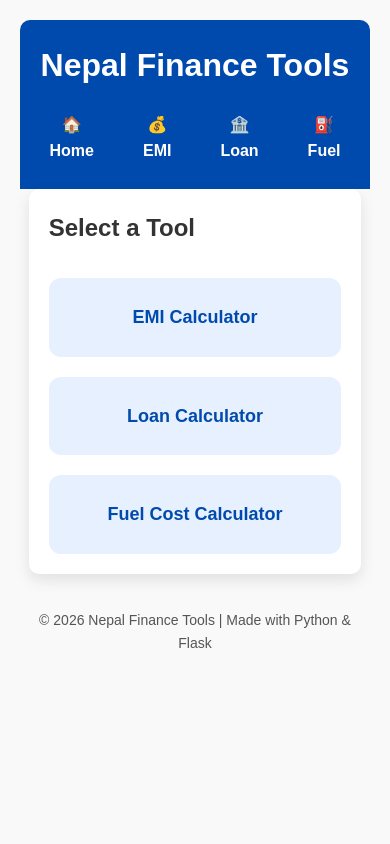
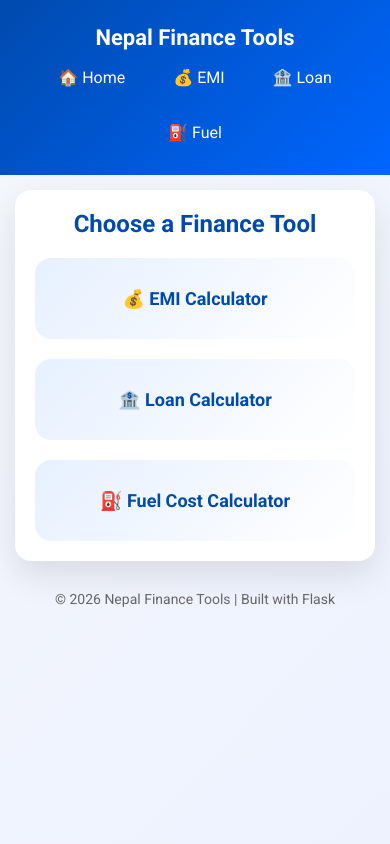
Before and after one commit to Sawbean/nepal-finance-tools, a Flask app: page / in a window 390 px wide. Run offline with Flask 3, Linux system fonts and the light colour scheme.

Commit message:
Modern UI, mobile support, animations, improved homepage

```diff
--- a/app.py
+++ b/app.py
@@ -1,4 +1,4 @@
-from flask import Flask, render_template
+from flask import Flask, render_template, request
 
 app = Flask(__name__)
 
@@ -6,16 +6,10 @@ app = Flask(__name__)
 def home():
     return render_template("index.html")
 
-from flask import request
-
 @app.route("/emi", methods=["GET", "POST"])
 def emi():
-    emi_value = None
-    total_payment = None
-    total_interest = None
-    principal = None
-    rate = None
-    years = None
+    emi_value = total_payment = total_interest = None
+    principal = rate = years = None
 
     if request.method == "POST":
         principal = float(request.form["principal"])
@@ -42,16 +36,11 @@ def emi():
         rate=rate,
         years=years
     )
+
 @app.route("/loan", methods=["GET", "POST"])
 def loan():
-    emi_value = None
-    total_payment = None
-    total_interest = None
-    principal = None
-    down_payment = None
-    principal_after_down = None
-    rate = None
-    years = None
+    emi_value = total_payment = total_interest = None
+    principal = down_payment = principal_after_down = rate = years = None
 
     if request.method == "POST":
         principal = float(request.form["principal"])
@@ -85,10 +74,7 @@ def loan():
 
 @app.route("/fuel", methods=["GET", "POST"])
 def fuel():
-    total_cost = None
-    distance = None
-    mileage = None
-    price = None
+    total_cost = distance = mileage = price = None
 
     if request.method == "POST":
         distance = float(request.form["distance"])
@@ -104,8 +90,5 @@ def fuel():
         price=price
     )
 
-
-
-
 if __name__ == "__main__":
     app.run(debug=True)
--- a/static/style.css
+++ b/static/style.css
@@ -1,200 +1,117 @@
-/* Global Reset */
+/* RESET */
 * {
     margin: 0;
     padding: 0;
     box-sizing: border-box;
-    font-family: 'Arial', sans-serif;
+    font-family: 'Roboto', sans-serif;
 }
 
-/* Body and container */
+/* BODY */
 body {
-    background-color: #f9f9f9;
+    background: linear-gradient(135deg, #f4f7fb, #eef2ff);
     color: #333;
-    line-height: 1.6;
-    padding: 20px;
+    min-height: 100vh;
 }
 
-.container {
-    max-width: 800px;
-    margin: auto;
-    background-color: #fff;
-    padding: 25px 30px;
-    border-radius: 10px;
-    box-shadow: 0 6px 15px rgba(0,0,0,0.1);
+/* HEADER */
+header {
+    background: linear-gradient(135deg, #004aad, #0066ff);
+    color: white;
+    padding: 25px 15px;
+    text-align: center;
 }
 
-/* Header */
-header {
-    background-color: #004aad;
-    color: white;
-    text-align: center;
-    padding: 20px;
-    border-radius: 10px 10px 0 0;
+header h1 {
+    font-size: 28px;
+    margin-bottom: 10px;
 }
 
-h1, h2 {
-    margin-bottom: 15px;
+/* NAV */
+nav {
+    display: flex;
+    justify-content: center;
+    gap: 20px;
+    flex-wrap: wrap;
 }
 
-/* Navigation links */
-nav {
-    margin-top: 10px;
-    display: flex;
-    justify-content: center;
-    gap: 25px;
-}
-
-/* Navigation links */
 nav a {
+    color: white;
     text-decoration: none;
-    color: white;
-    font-weight: bold;
-    padding: 6px 12px;
-    border-radius: 6px;
-    transition: background-color 0.3s, color 0.3s;
+    font-weight: 500;
+    padding: 8px 14px;
+    border-radius: 20px;
+    transition: all 0.3s ease;
 }
 
 nav a:hover {
-    background-color: rgba(255, 255, 255, 0.2);
-    color: #ffd700;
+    background: rgba(255,255,255,0.25);
+    transform: translateY(-2px);
 }
 
-/* Forms */
-form label {
-    display: block;
-    font-weight: bold;
-    margin-top: 15px;
+/* CONTAINER */
+.container {
+    max-width: 900px;
+    margin: 30px auto;
+    background: white;
+    padding: 30px;
+    border-radius: 16px;
+    box-shadow: 0 15px 35px rgba(0,0,0,0.1);
+    animation: fadeUp 0.6s ease;
 }
 
-form input[type="number"], form input[type="submit"] {
-    width: 100%;
-    padding: 10px;
-    margin-top: 5px;
-    border-radius: 5px;
-    border: 1px solid #ccc;
-}
-
-form input[type="submit"] {
-    background-color: #3498db;
-    color: #fff;
-    border: none;
-    cursor: pointer;
-    transition: 0.3s;
-}
-
-form input[type="submit"]:hover {
-    background-color: #2980b9;
-}
-
-/* Results */
-.result {
-    margin-top: 25px;
-    background: linear-gradient(135deg, #e6f0ff, #ffffff);
-    padding: 20px;
-    border-radius: 10px;
-    border-left: 5px solid #004aad;
-    box-shadow: 0 4px 10px rgba(0,0,0,0.08);
-}
-
-.result h2 {
-    margin-bottom: 10px;
+/* HEADINGS */
+h2 {
+    text-align: center;
+    margin-bottom: 20px;
     color: #004aad;
 }
 
-/* Tool Cards on Home */
-.tools {
-    display: grid;
-    grid-template-columns: repeat(auto-fit, minmax(220px, 1fr));
-    gap: 20px;
-    margin-top: 30px;
-}
-
-.tool {
-    padding: 25px;
-    background-color: #e6f0ff;
-    border-radius: 12px;
-    text-align: center;
-    font-weight: bold;
-    font-size: 18px;
-    transition: transform 0.3s, box-shadow 0.3s;
-}
-
-.tool a {
-    text-decoration: none;
-    color: #004aad;
-    display: block;
-}
-
-.tool:hover {
-    transform: translateY(-6px);
-    box-shadow: 0 10px 20px rgba(0,0,0,0.15);
-}
-
-/* Footer */
-footer {
-    text-align: center;
-    padding: 15px;
-    margin-top: 20px;
-    font-size: 14px;
-    color: #555;
-}
-
-/* Responsive */
-@media (max-width: 768px) {
-    .container, main {
-        padding: 20px;
-        width: 95%;
-    }
-
-    .tools {
-        flex-direction: column;
-    }
-}
-
-.result-box {
-    max-width: 500px;
-    margin: 30px auto;
-    padding: 20px;
-    border-radius: 12px;
-    background: #f8f9fa;
-    box-shadow: 0 6px 15px rgba(0,0,0,0.1);
-}
-
-
+/* FORM */
 .form-box {
-    max-width: 400px;
-    margin: 20px auto;
+    max-width: 420px;
+    margin: auto;
     display: flex;
     flex-direction: column;
-    gap: 10px;
+    gap: 12px;
 }
 
 .form-box input {
-    padding: 10px;
-    border-radius: 8px;
+    padding: 12px;
+    border-radius: 10px;
     border: 1px solid #ccc;
+    font-size: 15px;
 }
 
 .form-box button {
-    padding: 10px;
-    border-radius: 8px;
+    padding: 12px;
+    border-radius: 10px;
     border: none;
-    background-color: #0d6efd;
+    background: #004aad;
     color: white;
+    font-size: 16px;
     cursor: pointer;
+    transition: all 0.3s ease;
 }
 
 .form-box button:hover {
-    background-color: #084298;
+    background: #003080;
+    transform: translateY(-2px);
 }
 
+/* RESULT BOX */
 .result-box {
-    max-width: 500px;
-    margin: 30px auto;
-    padding: 20px;
-    border-radius: 12px;
-    background: #f8f9fa;
-    box-shadow: 0 5px 15px rgba(0,0,0,0.1);
+    margin-top: 30px;
+    padding: 25px;
+    border-radius: 14px;
+    background: #f8faff;
+    border-left: 6px solid #004aad;
+    box-shadow: 0 8px 20px rgba(0,0,0,0.08);
+    animation: fadeUp 0.6s ease;
+}
+
+.result-box h3 {
+    text-align: center;
+    margin-bottom: 15px;
 }
 
 .input-summary p,
@@ -202,12 +119,61 @@ footer {
     margin: 6px 0;
 }
 
-.result-box h3 {
-    text-align: center;
-    margin-bottom: 15px;
+/* HOME TOOLS */
+.tools {
+    display: grid;
+    grid-template-columns: repeat(auto-fit, minmax(220px, 1fr));
+    gap: 20px;
 }
 
-.input-summary,
-.calculation-result {
-    margin: 10px 0;
+.tool {
+    padding: 30px;
+    background: linear-gradient(135deg, #e6f0ff, #ffffff);
+    border-radius: 16px;
+    text-align: center;
+    font-size: 18px;
+    font-weight: bold;
+    transition: all 0.3s ease;
 }
+
+.tool a {
+    text-decoration: none;
+    color: #004aad;
+}
+
+.tool:hover {
+    transform: translateY(-8px);
+    box-shadow: 0 12px 25px rgba(0,0,0,0.15);
+}
+
+/* FOOTER */
+footer {
+    text-align: center;
+    padding: 15px;
+    color: #666;
+    font-size: 14px;
+}
+
+/* ANIMATION */
+@keyframes fadeUp {
+    from {
+        opacity: 0;
+        transform: translateY(20px);
+    }
+    to {
+        opacity: 1;
+        transform: translateY(0);
+    }
+}
+
+/* MOBILE */
+@media (max-width: 600px) {
+    header h1 {
+        font-size: 22px;
+    }
+
+    .container {
+        margin: 15px;
+        padding: 20px;
+    }
+}
--- a/templates/base.html
+++ b/templates/base.html
@@ -3,11 +3,9 @@
 <head>
     <meta charset="UTF-8">
     <meta name="viewport" content="width=device-width, initial-scale=1.0">
-
     <title>{% block title %}Nepal Finance Tools{% endblock %}</title>
-
     <link href="https://fonts.googleapis.com/css2?family=Roboto:wght@400;700&display=swap" rel="stylesheet">
-    <link rel="stylesheet" href="{{ url_for('static', filename='style.css') }}?v=3">
+    <link rel="stylesheet" href="{{ url_for('static', filename='style.css') }}">
 </head>
 <body>
 
@@ -26,7 +24,7 @@
 </div>
 
 <footer>
-    &copy; 2026 Nepal Finance Tools | Made with Python & Flask
+    &copy; 2026 Nepal Finance Tools | Built with Flask
 </footer>
 
 </body>
--- a/templates/index.html
+++ b/templates/index.html
@@ -1,12 +1,12 @@
 {% extends "base.html" %}
-
 {% block title %}Nepal Finance Tools{% endblock %}
 
 {% block content %}
-<h2>Select a Tool</h2>
+<h2>Choose a Finance Tool</h2>
+
 <div class="tools">
-    <div class="tool"><a href="/emi">EMI Calculator</a></div>
-    <div class="tool"><a href="/loan">Loan Calculator</a></div>
-    <div class="tool"><a href="/fuel">Fuel Cost Calculator</a></div>
+    <div class="tool"><a href="/emi">💰 EMI Calculator</a></div>
+    <div class="tool"><a href="/loan">🏦 Loan Calculator</a></div>
+    <div class="tool"><a href="/fuel">⛽ Fuel Cost Calculator</a></div>
 </div>
 {% endblock %}
```
